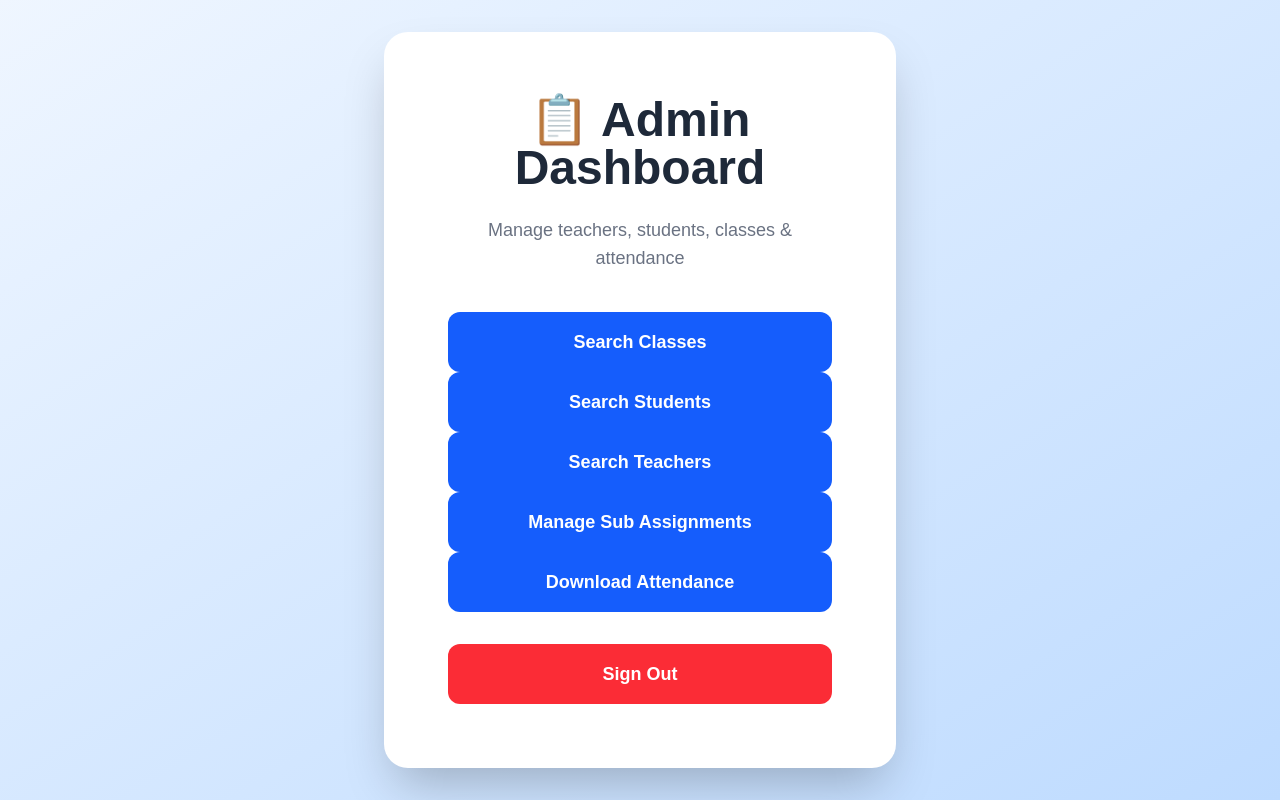
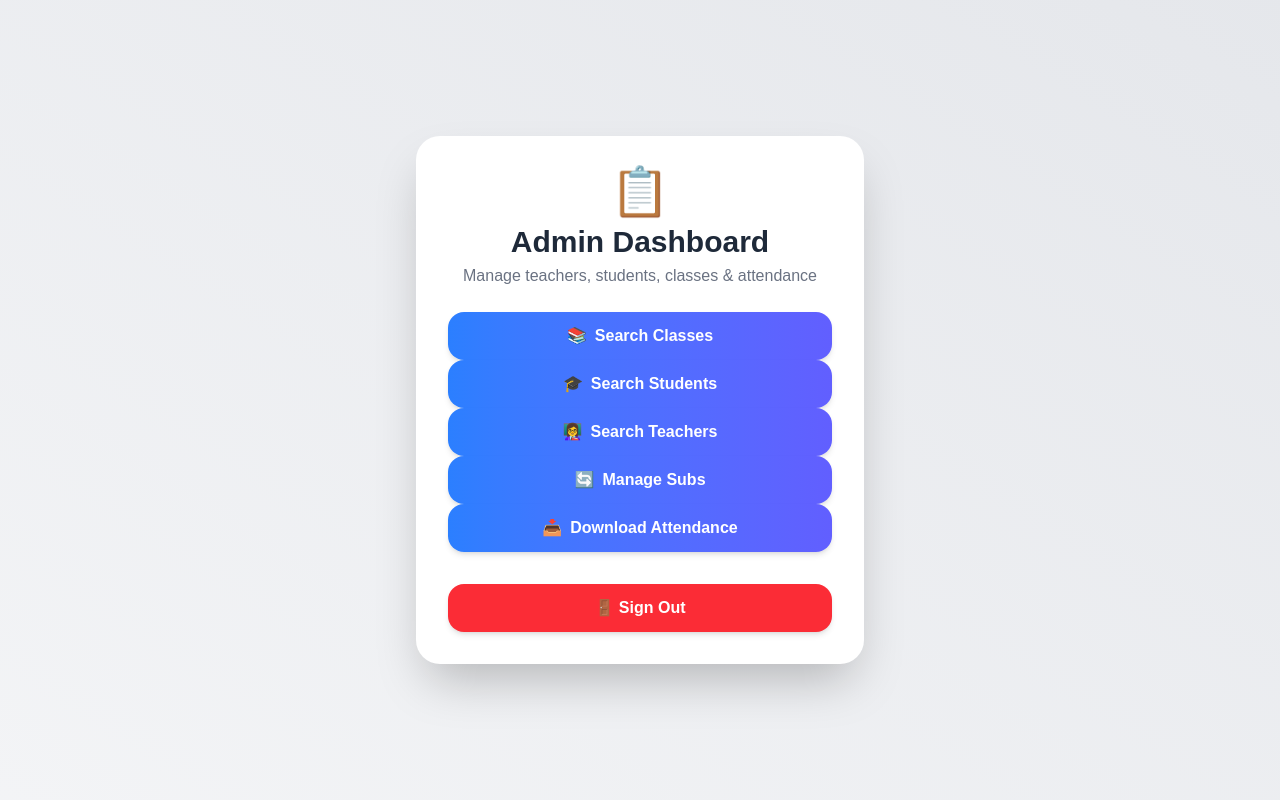
Before and after one commit to SaferAttendance/nextjs-boilerplate-dashboard-july-19, a Next.js app: page / in a window 1280 px wide. Built offline with nearby package versions, Linux system fonts and the light colour scheme.

Commit message:
Update page.tsx

```diff
--- a/app/page.tsx
+++ b/app/page.tsx
@@ -2,45 +2,48 @@ import Link from 'next/link'
 
 export default function Home() {
   return (
-    <main className="flex items-center justify-center min-h-screen bg-gradient-to-br from-blue-50 to-blue-200">
-      <div className="bg-white shadow-2xl rounded-3xl p-10 md:p-16 w-full max-w-lg">
-        <h1 className="text-4xl md:text-5xl font-extrabold text-gray-800 mb-6 text-center">
-          📋 Admin Dashboard
-        </h1>
-        <p className="text-gray-500 mb-10 text-center text-lg">
-          Manage teachers, students, classes & attendance
-        </p>
+    <main className="flex items-center justify-center min-h-screen bg-gradient-to-tr from-gray-100 to-gray-200 p-8">
+      {/* Card container */}
+      <div className="w-full max-w-md bg-white rounded-3xl shadow-2xl p-8">
 
-        <div className="space-y-4">
-          <Link href="/classes">
-            <button className="w-full bg-blue-600 text-white rounded-xl py-4 text-lg font-semibold hover:bg-blue-700 transition-colors">
-              Search Classes
-            </button>
-          </Link>
-          <Link href="/students">
-            <button className="w-full bg-blue-600 text-white rounded-xl py-4 text-lg font-semibold hover:bg-blue-700 transition-colors">
-              Search Students
-            </button>
-          </Link>
-          <Link href="/teachers">
-            <button className="w-full bg-blue-600 text-white rounded-xl py-4 text-lg font-semibold hover:bg-blue-700 transition-colors">
-              Search Teachers
-            </button>
-          </Link>
-          <Link href="/sub-assignments">
-            <button className="w-full bg-blue-600 text-white rounded-xl py-4 text-lg font-semibold hover:bg-blue-700 transition-colors">
-              Manage Sub Assignments
-            </button>
-          </Link>
-          <Link href="/attendance">
-            <button className="w-full bg-blue-600 text-white rounded-xl py-4 text-lg font-semibold hover:bg-blue-700 transition-colors">
-              Download Attendance
-            </button>
-          </Link>
+        {/* Header */}
+        <div className="text-center mb-6">
+          <div className="text-5xl mb-2">📋</div>
+          <h1 className="text-3xl font-extrabold text-gray-800">Admin Dashboard</h1>
+          <p className="text-gray-500 mt-1">Manage teachers, students, classes & attendance</p>
         </div>
 
-        <button className="mt-8 w-full bg-red-500 text-white rounded-xl py-4 text-lg font-semibold hover:bg-red-600 transition-colors">
-          Sign Out
+        {/* Buttons */}
+        <div className="space-y-4">
+          {[
+            { href: '/classes',   icon: '📚', label: 'Search Classes' },
+            { href: '/students',  icon: '🎓', label: 'Search Students' },
+            { href: '/teachers',  icon: '👩‍🏫', label: 'Search Teachers' },
+            { href: '/sub-assignments', icon: '🔄', label: 'Manage Subs' },
+            { href: '/attendance', icon: '📥', label: 'Download Attendance' },
+          ].map(({ href, icon, label }) => (
+            <Link key={href} href={href}>
+              <button className="
+                flex items-center justify-center space-x-2
+                w-full py-3 px-4
+                bg-gradient-to-r from-blue-500 to-indigo-500
+                text-white rounded-2xl font-semibold shadow-md
+                transition-transform transform hover:scale-105 hover:from-blue-600 hover:to-indigo-600
+              ">
+                <span>{icon}</span>
+                <span>{label}</span>
+              </button>
+            </Link>
+          ))}
+        </div>
+
+        {/* Sign out */}
+        <button className="
+          mt-8 w-full py-3
+          bg-red-500 text-white rounded-2xl font-semibold shadow-md
+          transition-transform transform hover:scale-105 hover:bg-red-600
+        ">
+          🚪 Sign Out
         </button>
       </div>
     </main>
```
